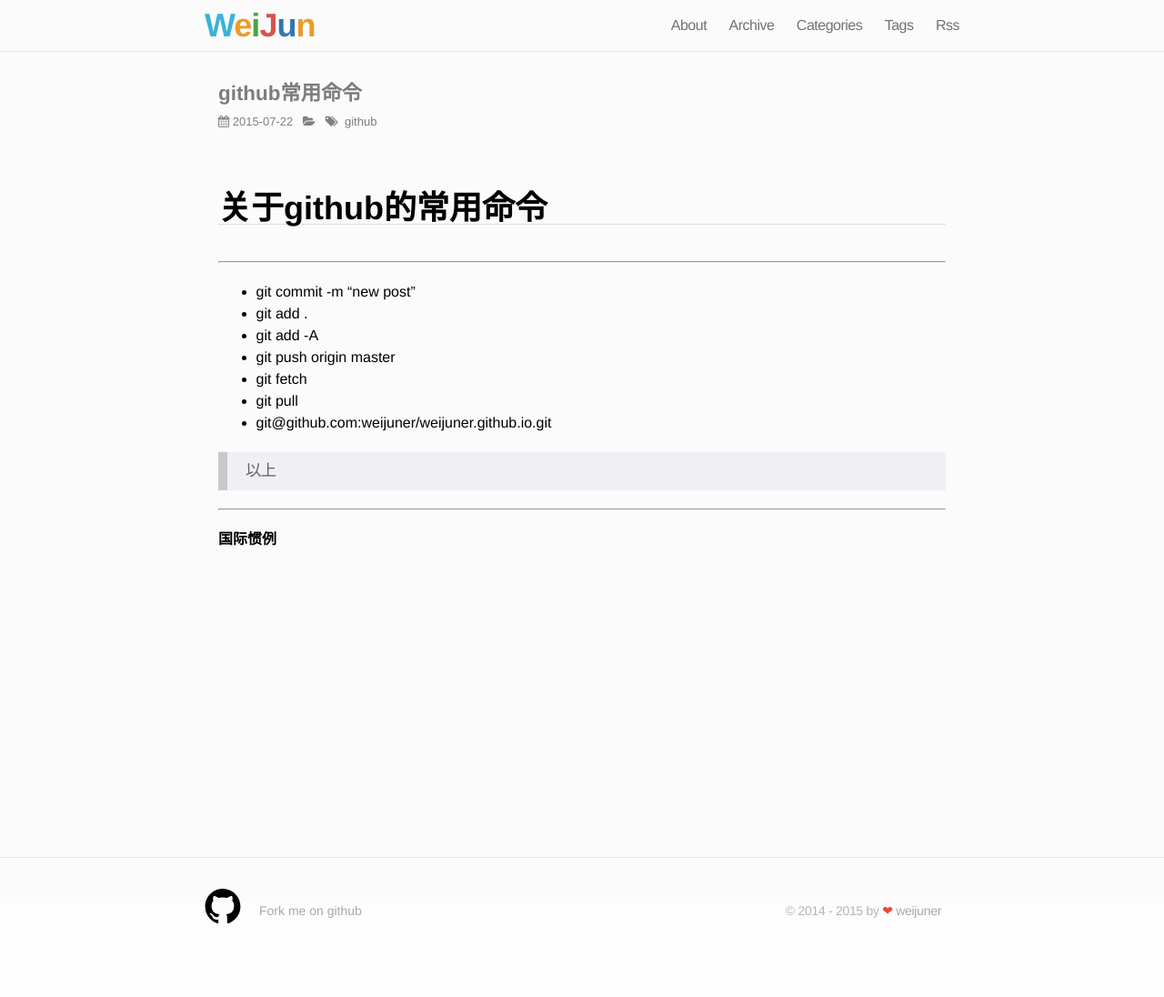
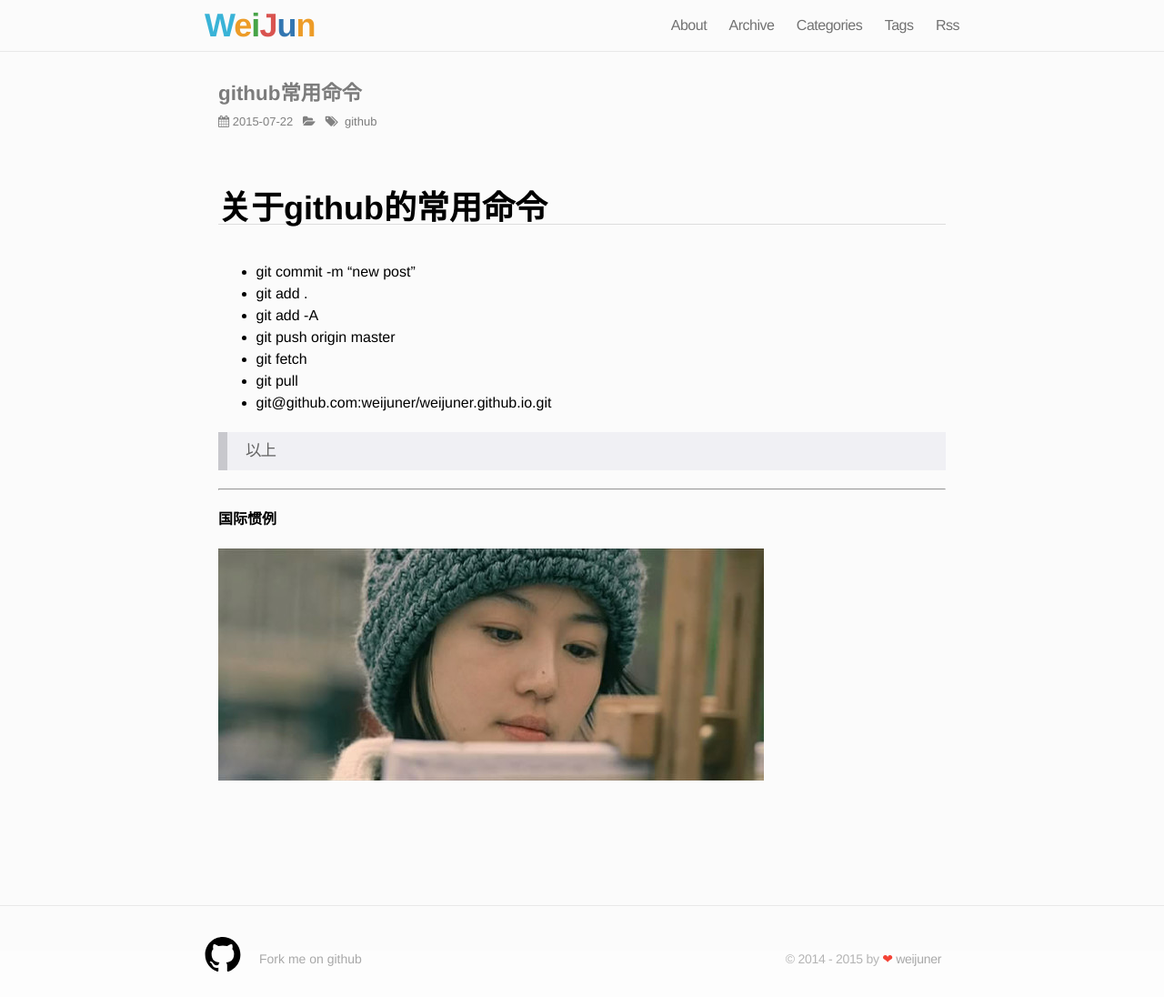
Before and after one commit to weijuner/weijuner.github.io, a Jekyll site: the page built from _posts/2015-07-22-github-commnd.markdown, in a window 1280 px wide. Shown: the whole page at 91% size. Built offline with Jekyll 4.4.1, drawn with Linux system fonts in a browser that asks for light colours; nearby versions of some CDN libraries; Markdown is read by kramdown in place of the engine named in the settings; comment, search, counter and statistics services are not loaded; before the commit the page ends 1043 px from its top, so only the background shows below that.

Commit message:
new post

```diff
--- a/_posts/2015-07-22-github-commnd.markdown
+++ b/_posts/2015-07-22-github-commnd.markdown
@@ -11,7 +11,6 @@
 # 关于github的常用命令
 
 
----
 
  - git commit -m "new post"
  - git add .
@@ -30,4 +29,4 @@
  **国际惯例**
 
 
-  [1]: /img/20150722.jpg
+![img](/img/20150722.jpg)
```
